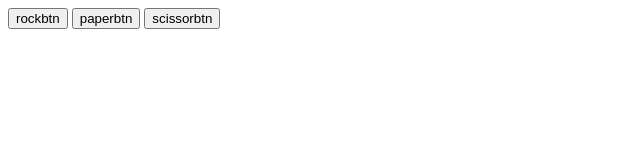
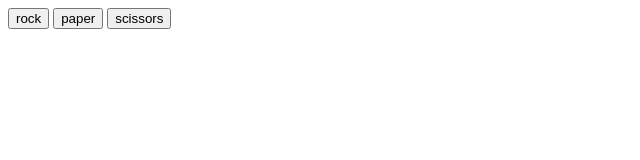
Before and after one commit to AndreiAlex831/RockPaperScissors, a plain HTML site: page index.html in a window 1280 px wide. Shown: the whole page, without its empty margins (0-640 px from the left). Drawn offline with Linux system fonts and the light colour scheme.

Commit message:
renamed buttons

```diff
--- a/index.html
+++ b/index.html
@@ -9,8 +9,8 @@
     <title>Document</title>
 </head>
 <body>
-    <button>rockbtn</button>
-    <button>paperbtn</button>
-    <button>scissorbtn</button>
+    <button>rock</button>
+    <button>paper</button>
+    <button>scissors</button>
 </body>
 </html>
```
